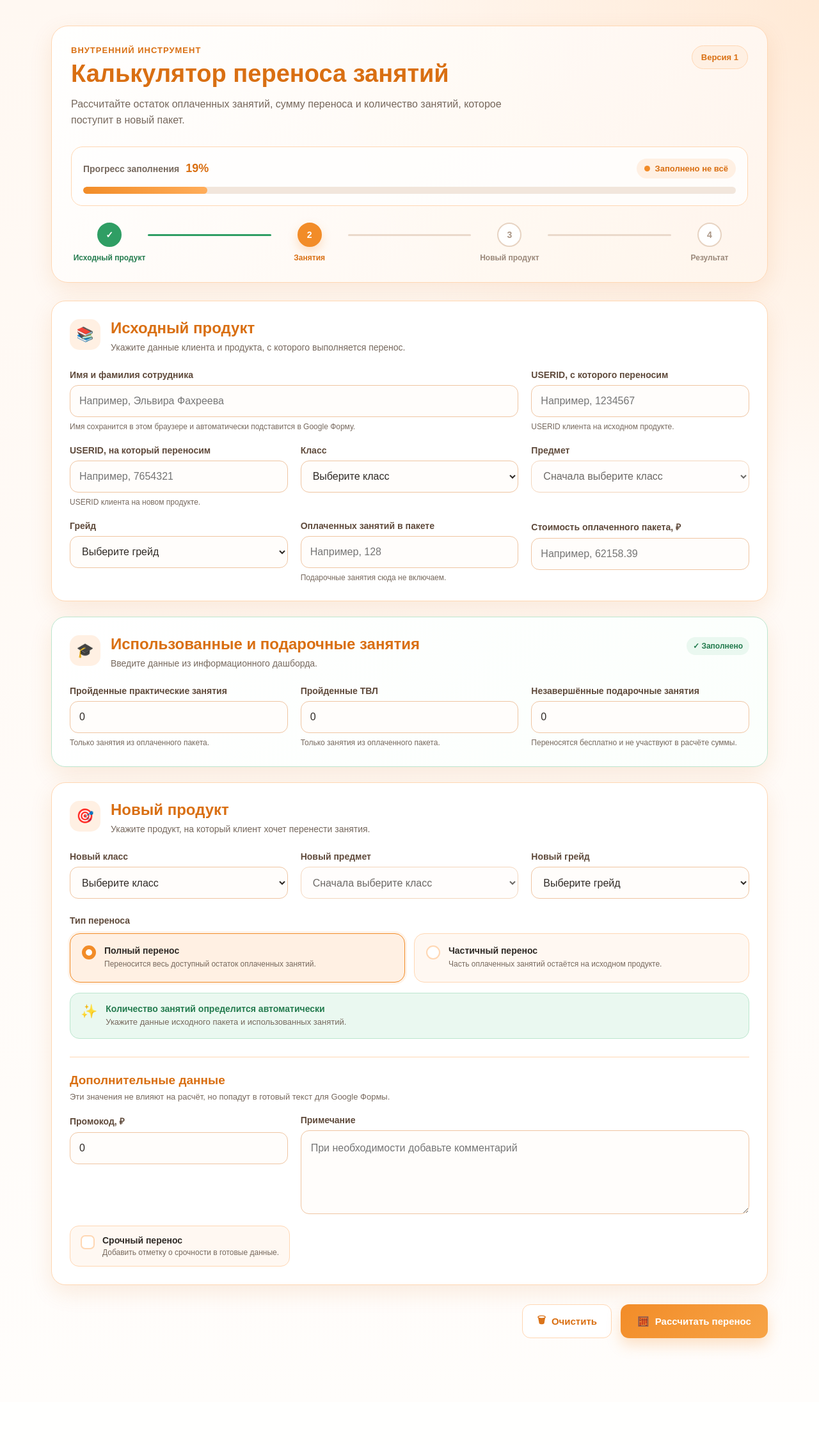
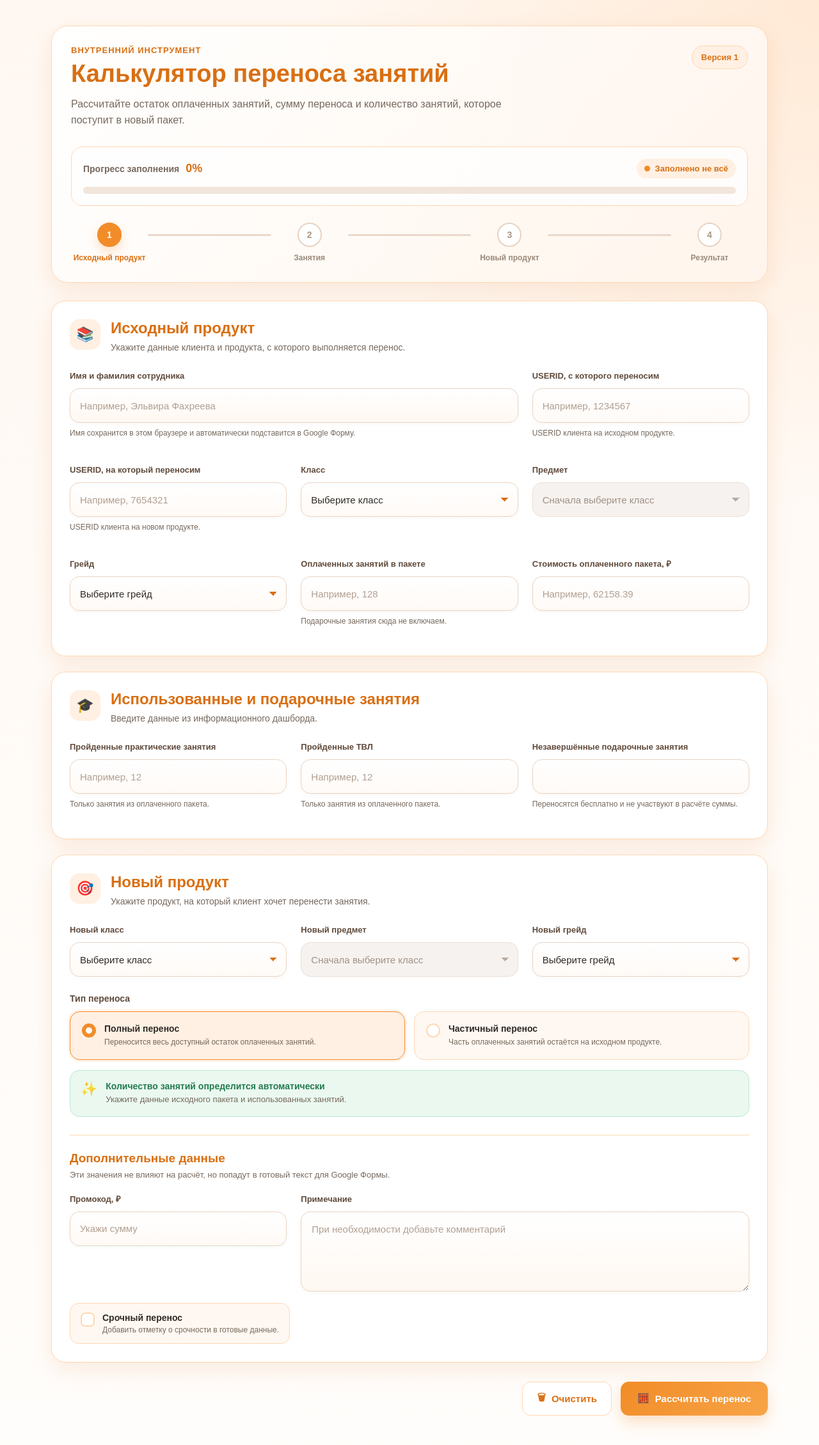
Before and after one commit to fakhreeva2005-tech/transfer-calculator, a Flask app: page / in a window 1280 px wide. Shown: the top 2259 px of the page at 64% size. Before the commit the page ends 2113 px from the top, so only its background shows below. Run offline with Flask 3, Linux system fonts and the light colour scheme.

Commit message:
стиль

```diff
--- a/static/css/style.css
+++ b/static/css/style.css
@@ -396,6 +396,7 @@ h1 {
     display: inline-flex;
 }
 
+
 /* =========================
    ПОЛЯ
 ========================= */
@@ -403,56 +404,111 @@ h1 {
 .grid {
     display: grid;
     grid-template-columns: repeat(3, minmax(0, 1fr));
-    gap: 20px;
+    gap: 22px;
 }
 
 .form-group {
+    position: relative;
     display: flex;
+    min-width: 0;
     flex-direction: column;
 }
 
-label {
-    margin-bottom: 8px;
+.form-group label {
+    display: flex;
+    align-items: center;
+    min-height: 20px;
+    margin-bottom: 9px;
     color: #5f4a3b;
-    font-size: 14px;
+    font-size: 13px;
     font-weight: 700;
+    line-height: 1.35;
 }
 
 select,
 input,
 textarea {
     width: 100%;
-    border: 1px solid #efc5a2;
-    border-radius: 13px;
-    background: #fffdfb;
+    border: 1px solid #ead3c1;
+    border-radius: 15px;
+    background:
+        linear-gradient(
+            180deg,
+            #ffffff 0%,
+            #fffaf6 100%
+        );
     color: var(--text-main);
     font-family: inherit;
-    font-size: 16px;
+    font-size: 15px;
     outline: none;
+    box-shadow:
+        0 2px 6px rgba(117, 73, 39, 0.04),
+        inset 0 1px 0 rgba(255, 255, 255, 0.9);
     transition:
-        border-color 0.2s,
-        box-shadow 0.2s,
-        background-color 0.2s,
-        transform 0.2s;
+        border-color 0.2s ease,
+        box-shadow 0.2s ease,
+        background-color 0.2s ease,
+        transform 0.2s ease;
 }
 
 select,
 input {
-    min-height: 50px;
-    padding: 12px 14px;
+    min-height: 54px;
+    padding: 13px 15px;
 }
 
 textarea {
     min-height: 220px;
-    padding: 15px;
+    padding: 15px 16px;
     resize: vertical;
     line-height: 1.55;
+}
+
+input::placeholder,
+textarea::placeholder {
+    color: #b19f91;
+    opacity: 1;
+}
+
+select {
+    padding-right: 44px;
+    appearance: none;
+    cursor: pointer;
+    background-image:
+        linear-gradient(
+            45deg,
+            transparent 50%,
+            var(--orange-dark) 50%
+        ),
+        linear-gradient(
+            135deg,
+            var(--orange-dark) 50%,
+            transparent 50%
+        ),
+        linear-gradient(
+            180deg,
+            #ffffff 0%,
+            #fffaf6 100%
+        );
+    background-position:
+        calc(100% - 20px) 23px,
+        calc(100% - 14px) 23px,
+        0 0;
+    background-size:
+        6px 6px,
+        6px 6px,
+        100% 100%;
+    background-repeat: no-repeat;
 }
 
 select:hover,
 input:hover,
 textarea:hover {
-    border-color: var(--orange);
+    border-color: #e6a872;
+    background-color: var(--white);
+    box-shadow:
+        0 5px 14px rgba(210, 104, 18, 0.08),
+        inset 0 1px 0 rgba(255, 255, 255, 0.9);
 }
 
 select:focus,
@@ -460,24 +516,84 @@ input:focus,
 textarea:focus {
     border-color: var(--orange);
     background: var(--white);
-    box-shadow: 0 0 0 4px rgba(242, 140, 40, 0.13);
+    box-shadow:
+        0 0 0 4px rgba(242, 140, 40, 0.12),
+        0 8px 20px rgba(210, 104, 18, 0.1);
+    transform: translateY(-1px);
+}
+
+select:disabled,
+input:disabled,
+textarea:disabled {
+    border-color: #eadfd6;
+    background: #f6f2ef;
+    color: #9f9186;
+    cursor: not-allowed;
+    box-shadow: none;
+    opacity: 1;
+}
+
+select:disabled {
+    background-image:
+        linear-gradient(
+            45deg,
+            transparent 50%,
+            #b8aaa0 50%
+        ),
+        linear-gradient(
+            135deg,
+            #b8aaa0 50%,
+            transparent 50%
+        );
+    background-position:
+        calc(100% - 20px) 23px,
+        calc(100% - 14px) 23px;
+    background-size:
+        6px 6px,
+        6px 6px;
+    background-repeat: no-repeat;
+}
+
+input[type="number"] {
+    font-variant-numeric: tabular-nums;
 }
 
 input.field-error,
-select.field-error {
+select.field-error,
+textarea.field-error {
     border-color: var(--red);
     background: var(--red-soft);
+    box-shadow: 0 0 0 4px rgba(214, 69, 69, 0.1);
 }
 
 .field-hint {
     display: block;
-    margin-top: 7px;
+    min-height: 34px;
+    margin-top: 8px;
     color: var(--text-soft);
     font-size: 12px;
     font-weight: 400;
-    line-height: 1.4;
+    line-height: 1.45;
 }
 
+.form-group:focus-within label {
+    color: var(--orange-dark);
+}
+
+.form-group-wide input,
+.form-group-wide textarea {
+    background:
+        linear-gradient(
+            180deg,
+            #ffffff 0%,
+            #fff8f2 100%
+        );
+}
+
+select:valid:not(:disabled),
+input:valid:not(:placeholder-shown) {
+    border-color: #dfb38e;
+}
 /* =========================
    ЧЕКБОКС
 ========================= */
@@ -1162,3 +1278,15 @@ button:active {
 .google-form-button.hidden {
     display: none;
 }
+
+select:not(:disabled):valid,
+input:not([type="checkbox"]):not([type="radio"]):valid {
+    background-color: #fffdfb;
+}
+
+select:not(:disabled):valid:not(:focus),
+input:not([type="checkbox"]):not([type="radio"]):valid:not(:focus) {
+    box-shadow:
+        0 2px 7px rgba(47, 158, 100, 0.05),
+        inset 0 1px 0 rgba(255, 255, 255, 0.9);
+}
--- a/static/js/script.js
+++ b/static/js/script.js
@@ -937,10 +937,6 @@ resetButton.addEventListener("click", function () {
         employeeNameInput.value = savedName;
     }
 
-    document.getElementById("completedPractice").value = 0;
-    document.getElementById("completedTheory").value = 0;
-    document.getElementById("giftLessons").value = 0;
-    document.getElementById("promoAmount").value = 0;
 
     calculationCompleted = false;
 
--- a/templates/index.html
+++ b/templates/index.html
@@ -440,7 +440,7 @@
                         id="completedPractice"
                         min="0"
                         step="1"
-                        value="0"
+                        placeholder="Например, 12"
                         data-required-field
                         required
                     >
@@ -462,7 +462,7 @@
                         id="completedTheory"
                         min="0"
                         step="1"
-                        value="0"
+                        placeholder="Например, 12"
                         data-required-field
                         required
                     >
@@ -484,7 +484,7 @@
                         id="giftLessons"
                         min="0"
                         step="1"
-                        value="0"
+
                         data-required-field
                         required
                     >
@@ -786,7 +786,7 @@
                             id="promoAmount"
                             min="0"
                             step="0.01"
-                            value="0"
+                            placeholder="Укажи сумму"
                         >
 
                     </div>
```
